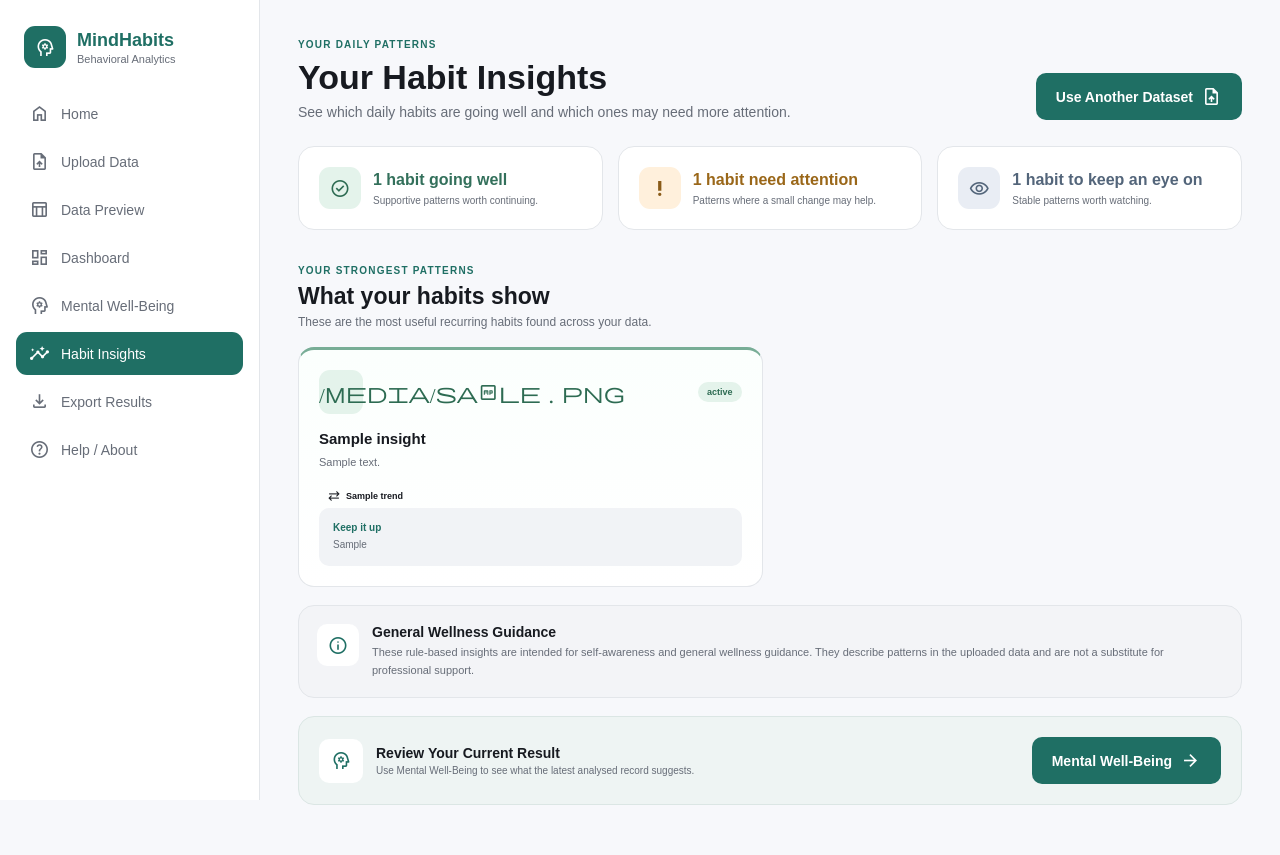
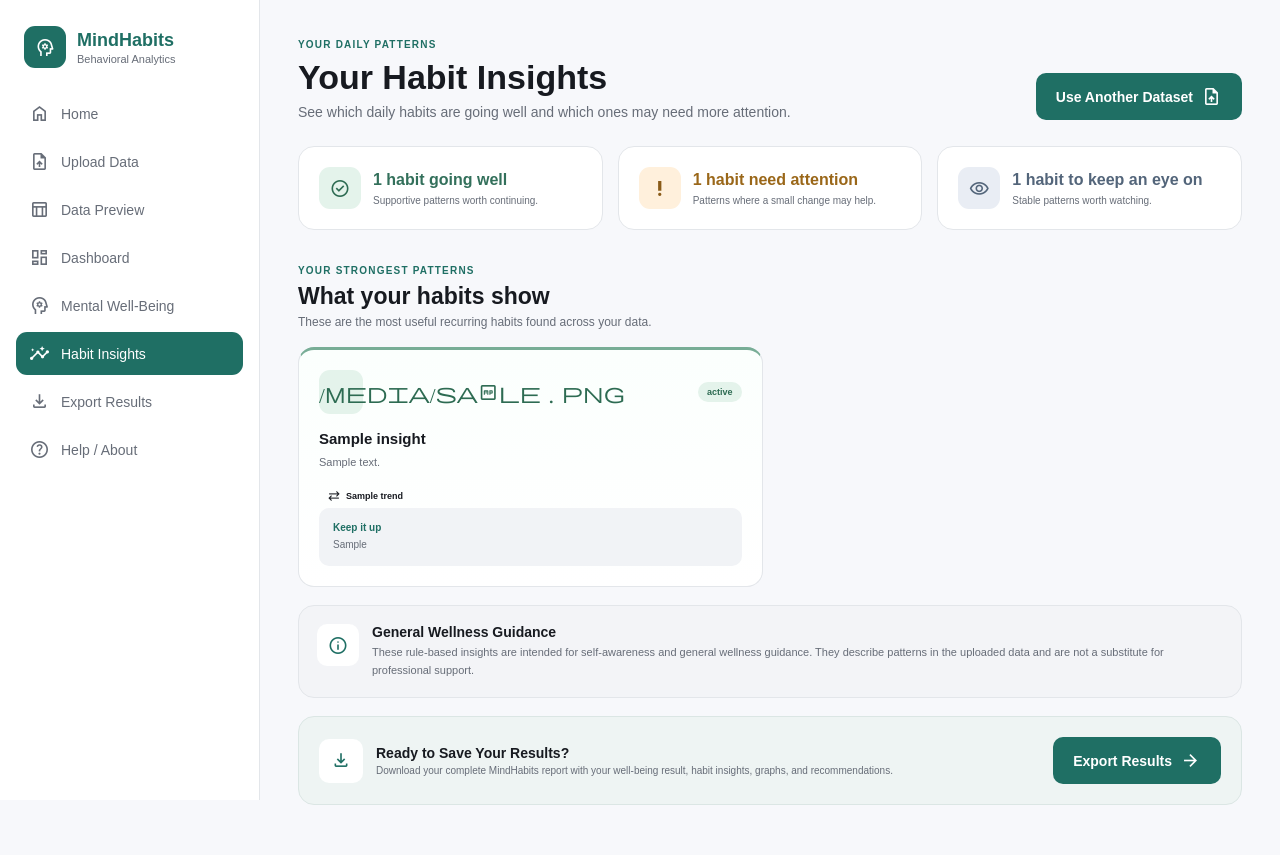
Before and after one commit to Sitesh-star/mindhabit, a Flask app: template templates/habits.html in a window 1280 px wide. Run offline with Flask 3, Linux system fonts and the light colour scheme; the template is opened without the code that fills it: most values are stand-ins (such as "Sample title", 1, 10 or a date in 2020).

Commit message:
Add next-step navigation buttons

```diff
--- a/templates/habits.html
+++ b/templates/habits.html
@@ -128,13 +128,13 @@
       {% if habit_result and habit_result.insights %}
       <section class="habit-next">
         <div>
-          <span class="material-symbols-outlined">psychology</span>
+          <span class="material-symbols-outlined">download</span>
           <div>
-            <h3>Review Your Current Result</h3>
-            <p>Use Mental Well-Being to see what the latest analysed record suggests.</p>
+            <h3>Ready to Save Your Results?</h3>
+            <p>Download your complete MindHabits report with your well-being result, habit insights, graphs, and recommendations.</p>
           </div>
         </div>
-        <a href="{{ url_for('wellbeing') }}" class="primary-button">Mental Well-Being<span class="material-symbols-outlined">arrow_forward</span></a>
+        <a href="{{ url_for('export') }}" class="primary-button">Export Results<span class="material-symbols-outlined">arrow_forward</span></a>
       </section>
       {% endif %}
     </main>
```
Also changed, not shown: templates/wellbeing.html (+11 -0 lines).
